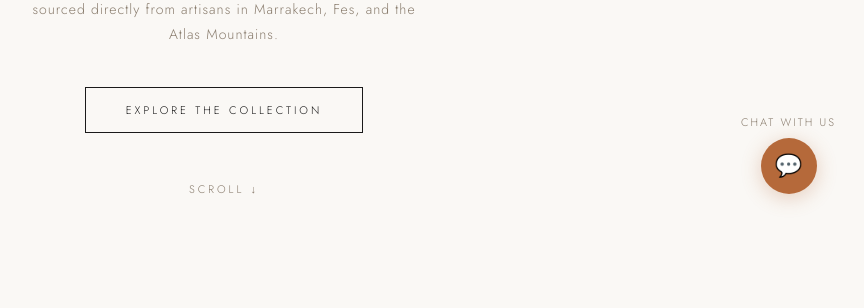
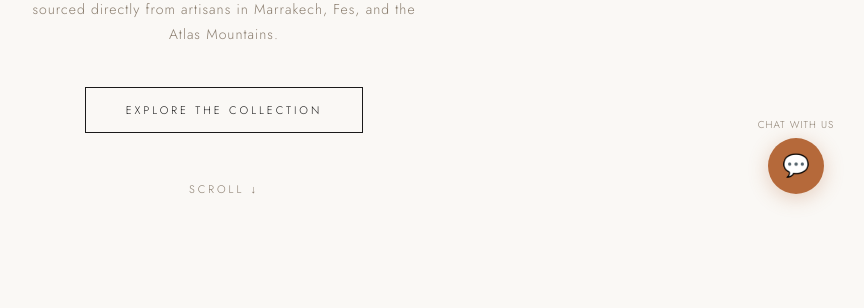
Before and after one commit to itadminvmimports/clay-and-stone-woo, a Flask app: page / in a window 1280 px wide. Shown: the part 578-886 px from the top of the page, without its empty margins (416-1280 px from the left). Run offline with Flask 3, Linux system fonts and the light colour scheme; data that the repository does not hold is empty.

Commit message:
Chat widget — label tightened

```diff
--- a/templates/base.html
+++ b/templates/base.html
@@ -75,14 +75,17 @@
     /* CHAT WIDGET */
     #chat-widget {
       display: flex; flex-direction: column; align-items: center;
+      width: 80px;
       position: fixed; bottom: 28px; right: 28px; z-index: 200;
     }
     #chat-label {
       text-align: center;
-      font-size: 11px; letter-spacing: 2px;
+      font-size: 10px;
+      letter-spacing: 1px;
       text-transform: uppercase;
       color: var(--muted);
-      margin-bottom: 8px;
+      margin-bottom: 6px;
+      white-space: nowrap;
     }
     #chat-toggle {
       width: 56px; height: 56px; border-radius: 50%;
```
